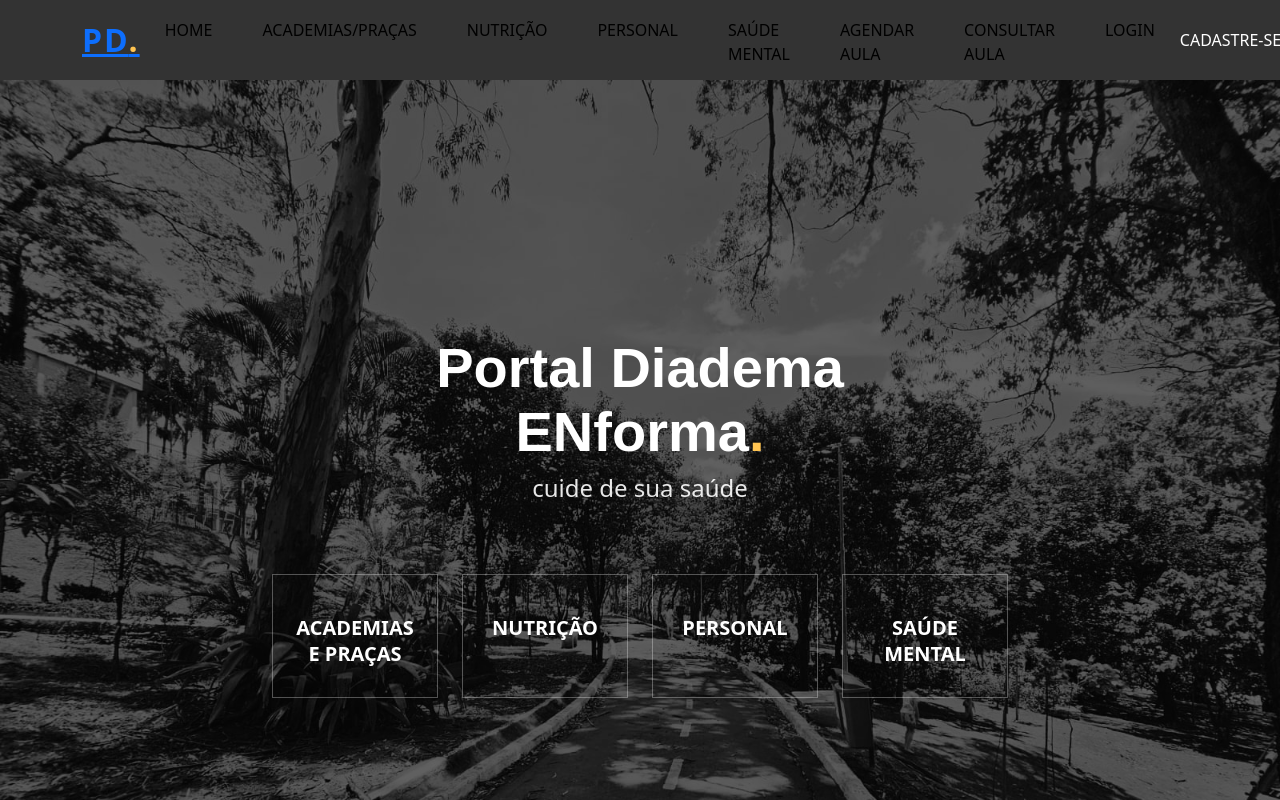
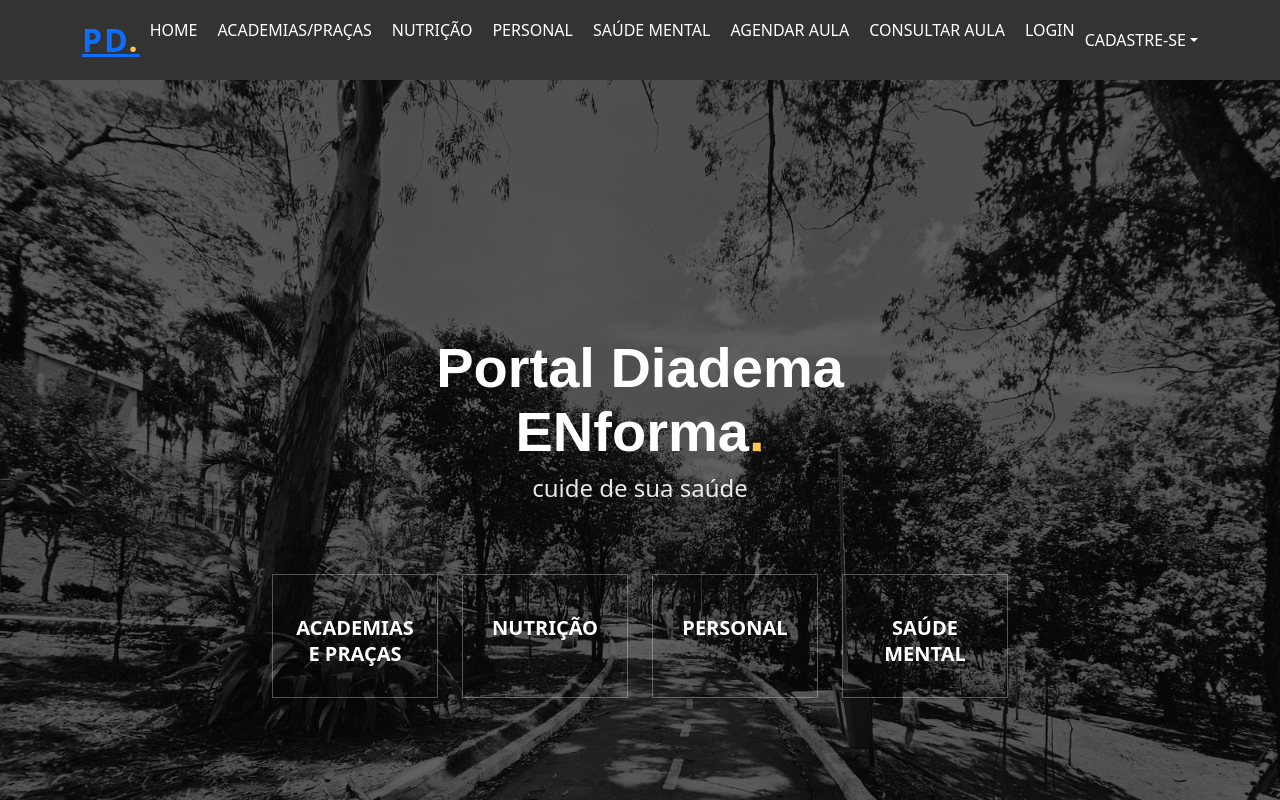
Before and after one commit to Lucas7842/Bem-Estar-Front, a React (Create React App) app: page / in a window 1280 px wide. Shown: the top 800 px of the page. Built offline with nearby package versions, Linux system fonts and the light colour scheme.

Commit message:
modificado para versão anterior

```diff
--- a/src/Componentes/Header/header.css
+++ b/src/Componentes/Header/header.css
@@ -1,7 +1,3 @@
-.navbar-nav .nav-item {
-  margin-right: 15px; /* Aumente o valor para mais espaçamento */
-}
-
 .custom-dropdown .dropdown-toggle {
   color: white !important;
 }
@@ -14,24 +10,4 @@
   color: black; /* Se quiser mudar a cor dos itens do dropdown */
 }
 
-.navbar .nav-link {
-  padding: 10px 15px;
-  text-decoration: none;
-  color: #000;
-}
-
-.navbar .nav-link:hover {
-  background-color: #f1f1f1;
-}
-
-.custom-dropdown .dropdown-menu {
-  background-color: #f9f9f9;
-}
-
-.custom-dropdown .dropdown-item {
-  color: #000;
-}
-
-.custom-dropdown .dropdown-item:hover {
-  background-color: #f1f1f1;
-}
+/* Pode apagar se quiser*/
```
